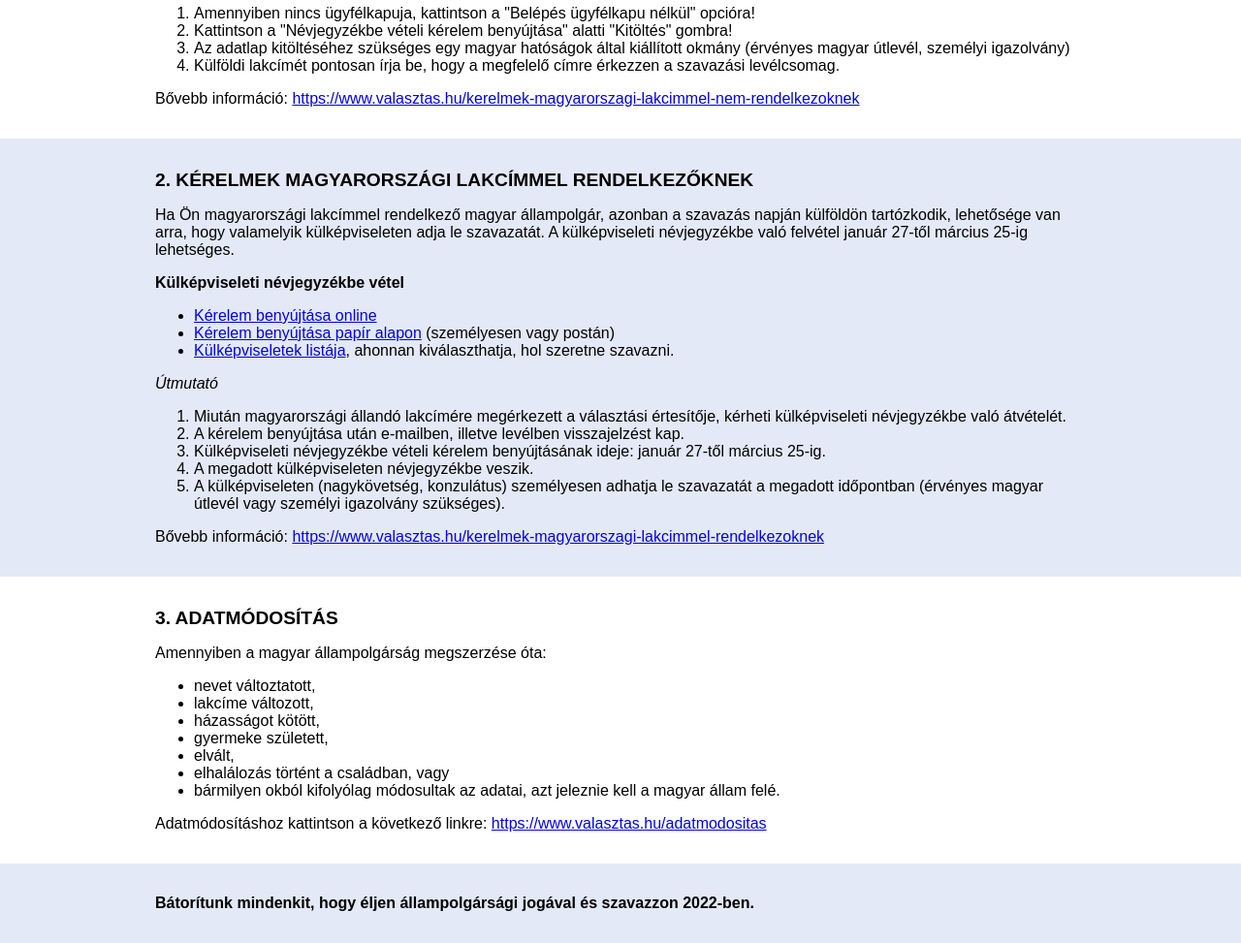
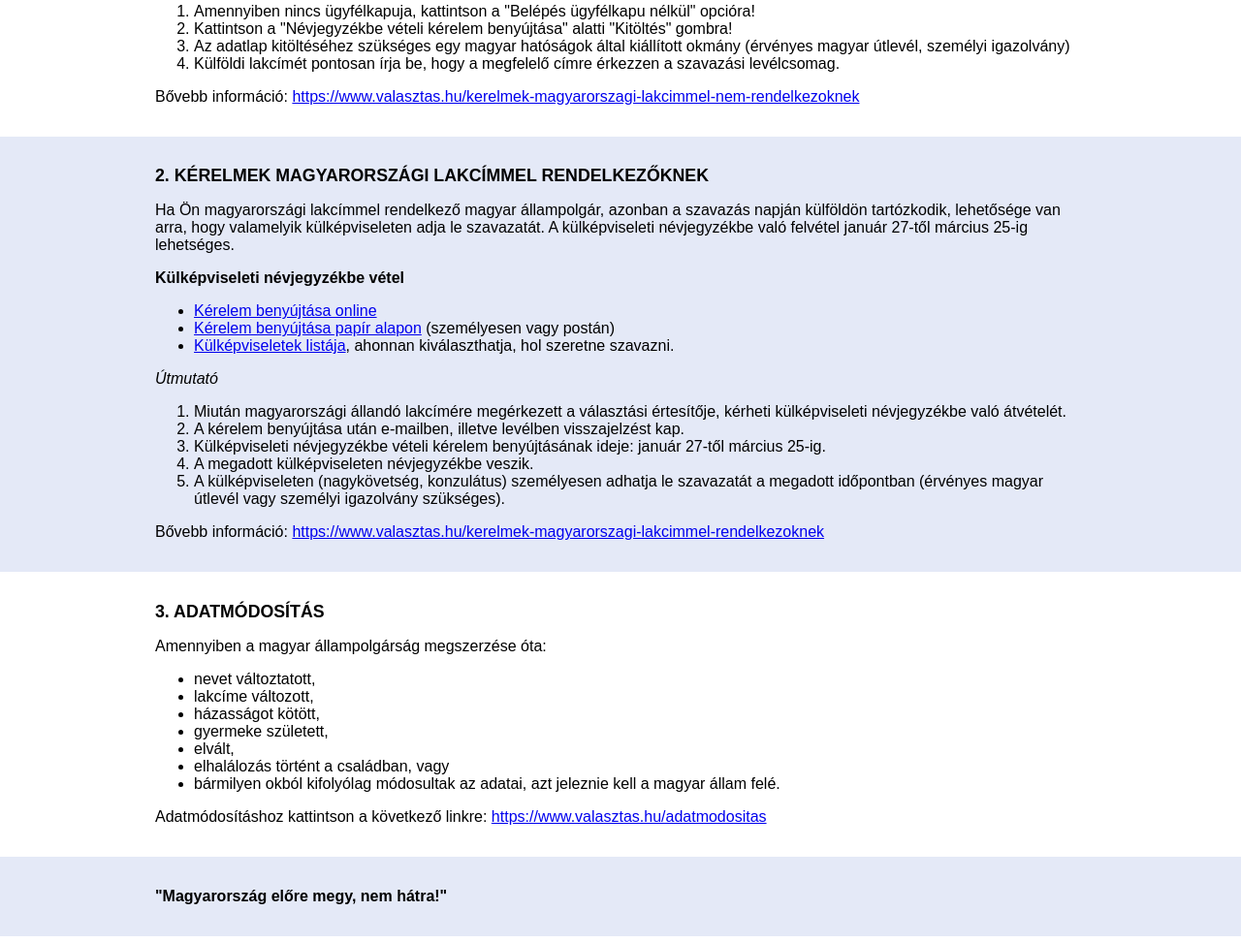
Before and after one commit to a1sz2022/sz2022-honlap, a plain HTML site: page index.html in a window 1280 px wide. Shown: the part 468-1441 px from the top of the page at 97% size. Drawn offline with Linux system fonts and the light colour scheme.

Commit message:
Update index.html

```diff
--- a/index.html
+++ b/index.html
@@ -33,7 +33,7 @@
             }
 
             h2 {
-                font-size: 1.2em;
+                font-size: 1.11em;
             }
 
             .header {
@@ -153,7 +153,7 @@
         </section>
         <section class="bgsection">
             <div>
-                <p><strong>Bátorítunk mindenkit, hogy éljen állampolgársági jogával és szavazzon 2022-ben.</strong></p>
+                <p><strong>"Magyarország előre megy, nem hátra!"</strong></p>
             </div>
         </section>
 
```
